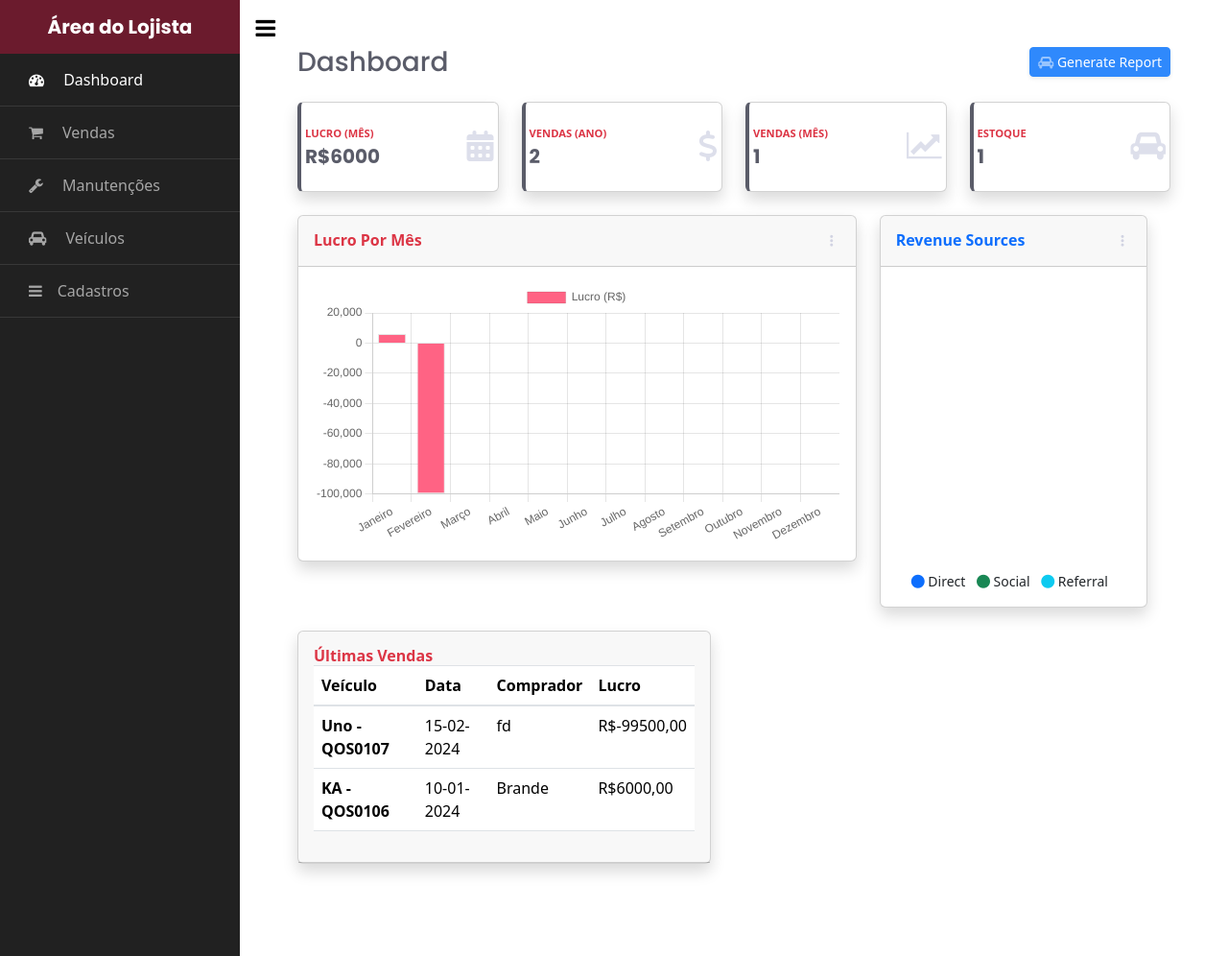
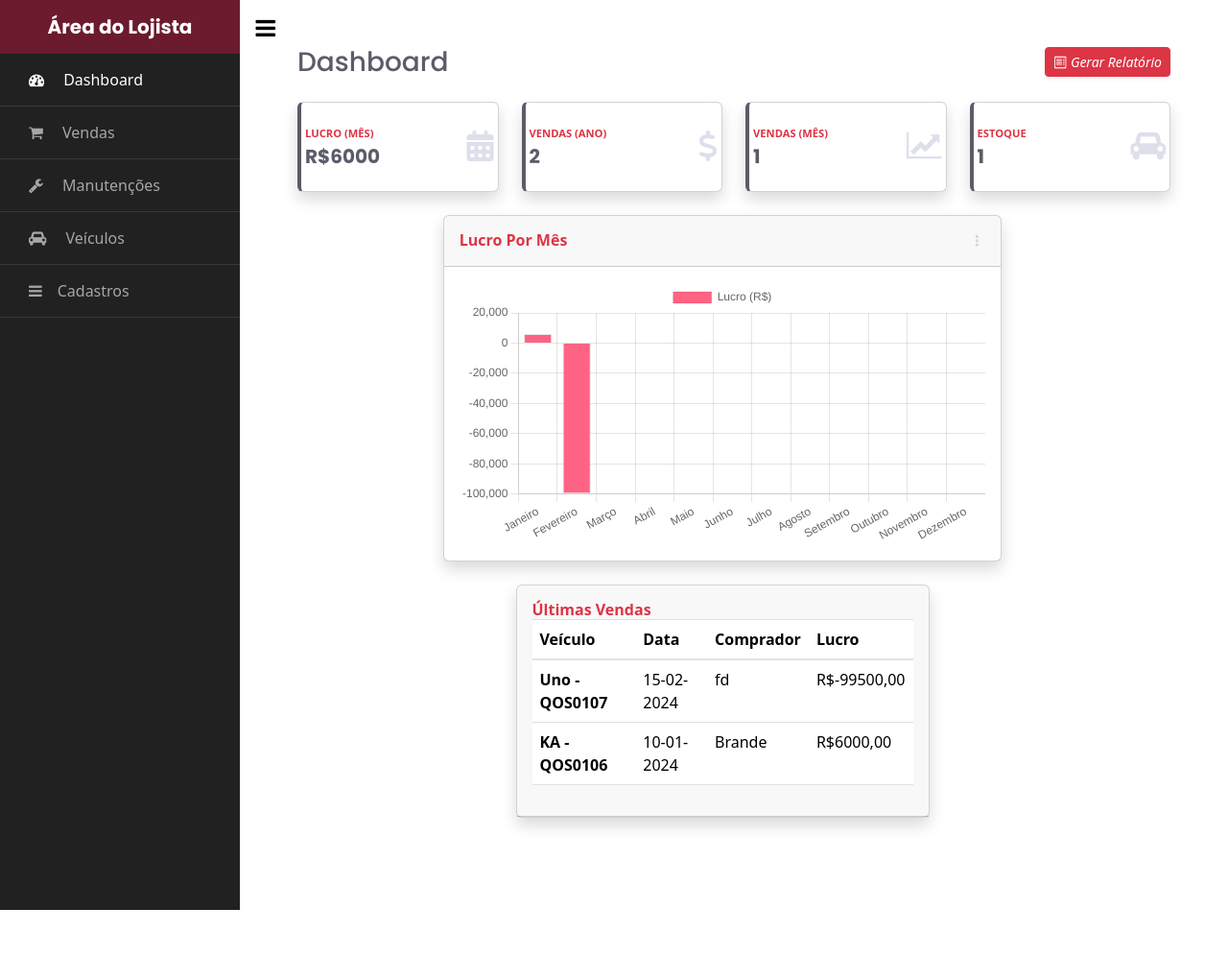
Before and after one commit to ninocsta/car-store, a Django app: page /area_do_lojista/dashboard/ in a window 1280 px wide. Shown: the whole page at 96% size. After the commit the page ends 948 px from the top, so only its background shows below. Run offline with Django 5.2, Linux system fonts and the light colour scheme; a user stored in the database is signed in; data comes from the database, SQL or seed files in the repository; both versions use the stored data as it was after the commit; a map, chart or similar area stays blank; some libraries are stand-ins or nearby versions.

Commit message:
base do novo home.html e ajustes

```diff
--- a/app/templates/base.html
+++ b/app/templates/base.html
@@ -20,7 +20,7 @@ body {
             flex: 1; /* Faz com que o conteúdo ocupe o espaço restante */
         }
         .nav-link:hover,  .nav-link.active {
-    color: var(--primary);
+    color: var(--danger);
 }
 </style>
 
--- a/app/templates/base_lojista.html
+++ b/app/templates/base_lojista.html
@@ -56,11 +56,9 @@
       <span class="fa fa-bars mr-3"></span>Cadastros
     </a>
     <div class="collapse" id="collapseExample">
-      <div class="">
         <a href="/area_do_lojista/cadastros/acessorios/"><span class="fa fa-cogs mr-3"></span> Acessorios</a>
         <a href="/area_do_lojista/cadastros/tipos_manutencao/"><span class="fa-solid fa-gear mr-3"></span> Manutencoes</a>
         <a href="/area_do_lojista/cadastros/marcas/"><span class="fa-regular fa-copyright mr-3"></span> Marcas</a>
-      </div>
     </div>
   </li>
 </ul>
--- a/app/urls.py
+++ b/app/urls.py
@@ -4,7 +4,7 @@ from django.conf import settings
 from django.conf.urls.static import static
 from django.views.generic.base import RedirectView
 from accounts.views import login_view, logout_view
-from veiculos.views import VeiculoList, DadosVeiculoView
+from veiculos.views import VeiculoList, DadosVeiculoView, home
 from gestao.views import gerar_pdf
 from gestao.urls import urlpatterns
 
@@ -12,7 +12,8 @@ urlpatterns = [
     path('admin/', admin.site.urls),
     path('login/', login_view, name='login'),
     path('logout/', logout_view, name='logout'),
-    path('', RedirectView.as_view(url='/veiculos')),
+    path('', RedirectView.as_view(url='/home')),
+    path('home/', home, name='home'),
     path('area_do_lojista/', include('gestao.urls')),
     path('gerar_pdf/', gerar_pdf, name='gerar_pdf'),
     path('veiculos/', VeiculoList.as_view(), name='veiculos'),
--- a/gestao/templates/dashboard.html
+++ b/gestao/templates/dashboard.html
@@ -8,8 +8,34 @@
         <!-- Page Heading -->
         <div class="d-sm-flex align-items-center justify-content-between mb-4">
             <h1 class="h3 mb-0 text-gray-800">Dashboard</h1>
-            <a href="/gerar_pdf/" class="d-none d-sm-inline-block btn btn-sm btn-primary shadow-sm"><i
-                    class="fa fa-car fa-sm text-white-50"></i> Generate Report</a>
+
+            <button class="d-sm-inline-block btn btn-sm btn-danger shadow-sm" type="button" data-bs-toggle="modal" data-bs-target="#createModal"><i class="bi bi-receipt"> Gerar Relatório</i></button>
+            <!-- Modal para criação -->
+            <div class="modal fade" id="createModal" tabindex="-1" aria-labelledby="exampleModalLabel" aria-hidden="true">
+                <div class="modal-dialog">
+                    <div class="modal-content">
+                        <div class="justify-content-center">
+                            <h1 class="modal-title text-center">Relatório de Vendas</h1>
+                        </div>
+                        <form method="GET" action="{% url 'gerar_pdf' %}" class="d-flex flex-column p-2 justify-content-center ">
+                            {% csrf_token %}
+                            <div class="text-center">
+                                <div>
+                                    <label class="m-2" for="start_date">Data Inicial </label>
+                                    <input type="date" name="start_date">
+                                </div>
+                                <div>
+                                    <label class="m-2" for="end_date">Data Final </label>
+                                    <input type="date" name="end_date">
+                                </div>
+                            </div>
+                            <div class="text-center m-1 modal-footer">
+                                <button class="btn btn-danger" type="submit">Gerar</button>
+                        </form>
+                            </div>
+                    </div>
+                </div>
+            </div>
         </div>
 
         <!-- Content Row -->
@@ -88,10 +114,10 @@
 
         <!-- Content Row -->
 
-        <div class="row">
+        <div class="row justify-content-center">
 
             <!-- Area Chart -->
-            <div class="col-xl-8 col-lg-7">
+            <div class="col-xl-8 col-lg-9">
                 <div class="card shadow mb-4">
                     <!-- Card Header - Dropdown -->
                     <div
@@ -121,51 +147,8 @@
                 </div>
             </div>
 
-            <!-- Pie Chart -->
-            <div class="col-xl-4 col-lg-5">
-                <div class="card shadow mb-4">
-                    <!-- Card Header - Dropdown -->
-                    <div
-                        class="card-header py-3 d-flex flex-row align-items-center justify-content-between">
-                        <h6 class="m-0 font-weight-bold text-primary">Revenue Sources</h6>
-                        <div class="dropdown no-arrow">
-                            <a class="dropdown-toggle" href="#" role="button" id="dropdownMenuLink"
-                                data-toggle="dropdown" aria-haspopup="true" aria-expanded="false">
-                                <i class="fas fa-ellipsis-v fa-sm fa-fw text-gray-400"></i>
-                            </a>
-                            <div class="dropdown-menu dropdown-menu-right shadow animated--fade-in"
-                                aria-labelledby="dropdownMenuLink">
-                                <div class="dropdown-header">Dropdown Header:</div>
-                                <a class="dropdown-item" href="#">Action</a>
-                                <a class="dropdown-item" href="#">Another action</a>
-                                <div class="dropdown-divider"></div>
-                                <a class="dropdown-item" href="#">Something else here</a>
-                            </div>
-                        </div>
-                    </div>
-                    <!-- Card Body -->
-                    <div class="card-body">
-                        <div class="chart-pie pt-4 pb-2">
-                            <canvas id="myPieChart"></canvas>
-                        </div>
-                        <div class="mt-4 text-center small">
-                            <span class="mr-2">
-                                <i class="fas fa-circle text-primary"></i> Direct
-                            </span>
-                            <span class="mr-2">
-                                <i class="fas fa-circle text-success"></i> Social
-                            </span>
-                            <span class="mr-2">
-                                <i class="fas fa-circle text-info"></i> Referral
-                            </span>
-                        </div>
-                    </div>
-                </div>
-            </div>
-        </div>
 
-        <!-- Content Row -->
-        <div class="row">
+
 
             <!-- Content Column -->
             <div class="col-lg-6 mb-4">
@@ -196,8 +179,6 @@
                         </tbody>
                     </table>
                 </div>
-
-
 
 
         </div>
--- a/gestao/views.py
+++ b/gestao/views.py
@@ -15,7 +15,6 @@ from reportlab.pdfgen import canvas
 from django import forms
 from django.utils.decorators import method_decorator
 from django.contrib.auth.decorators import login_required
-from django.http import HttpResponse
 from reportlab.lib.pagesizes import A4, landscape
 from django.urls import reverse_lazy
 # Create your views here.
@@ -102,7 +101,14 @@ class Cadastrar_Veiculo(CreateView):
 
 
 def gerar_pdf(request):
-    vendas = Venda.objects.all()
+    start_date = request.GET.get('start_date')
+    end_date = request.GET.get('end_date')
+
+    if start_date and end_date:
+        vendas = Venda.objects.filter(data_venda__range=[start_date, end_date])
+    else:
+        vendas = Venda.objects.all()
+
     buffer = io.BytesIO()
 
     # Configurar o tamanho da página e o buffer
@@ -225,6 +231,13 @@ class VendaUpdateView(UpdateView):
     template_name = 'editar_venda.html'
     success_url = '/area_do_lojista/vendas/'
 
+    def get_initial(self):
+        initial = super().get_initial()
+        venda = self.get_object()
+        initial['data_venda'] = venda.data_venda.strftime('%Y-%m-%d')
+        return initial
+
+
 
 
 class VendaDeleteView(DeleteView):
@@ -270,6 +283,13 @@ class ManutencaoUpdateView(UpdateView):
     form_class = ManutencaoForm
     template_name = 'editar_manutencao.html'
     success_url = '/area_do_lojista/manutencoes/'
+
+    def get_initial(self):
+        initial = super().get_initial()
+        manutencao = self.get_object()
+        initial['data'] = manutencao.data.strftime('%Y-%m-%d')
+        return initial
+
 
 
 class ManutencaoDeleteView(DeleteView):
--- a/veiculos/views.py
+++ b/veiculos/views.py
@@ -1,3 +1,4 @@
+from calendar import c
 from re import search
 from django.shortcuts import render
 from django.views.generic import ListView, DetailView
@@ -26,3 +27,8 @@ class DadosVeiculoView(DetailView):
         context = super(DadosVeiculoView, self).get_context_data(**kwargs)
         context['fotos'] = Fotos.objects.filter(veiculo=self.object)
         return context
+
+
+def home(request):
+    veiculos = Veiculo.objects.filter(vendido=False)[:6]
+    return render(request, 'home.html', context={'veiculos': veiculos})
```
Also changed, not shown: gestao/forms.py (+7 -0 lines), veiculos/templates/home.html (added, +94 -0 lines), db.sqlite3, static/a.png (added), static/b.png (added).
